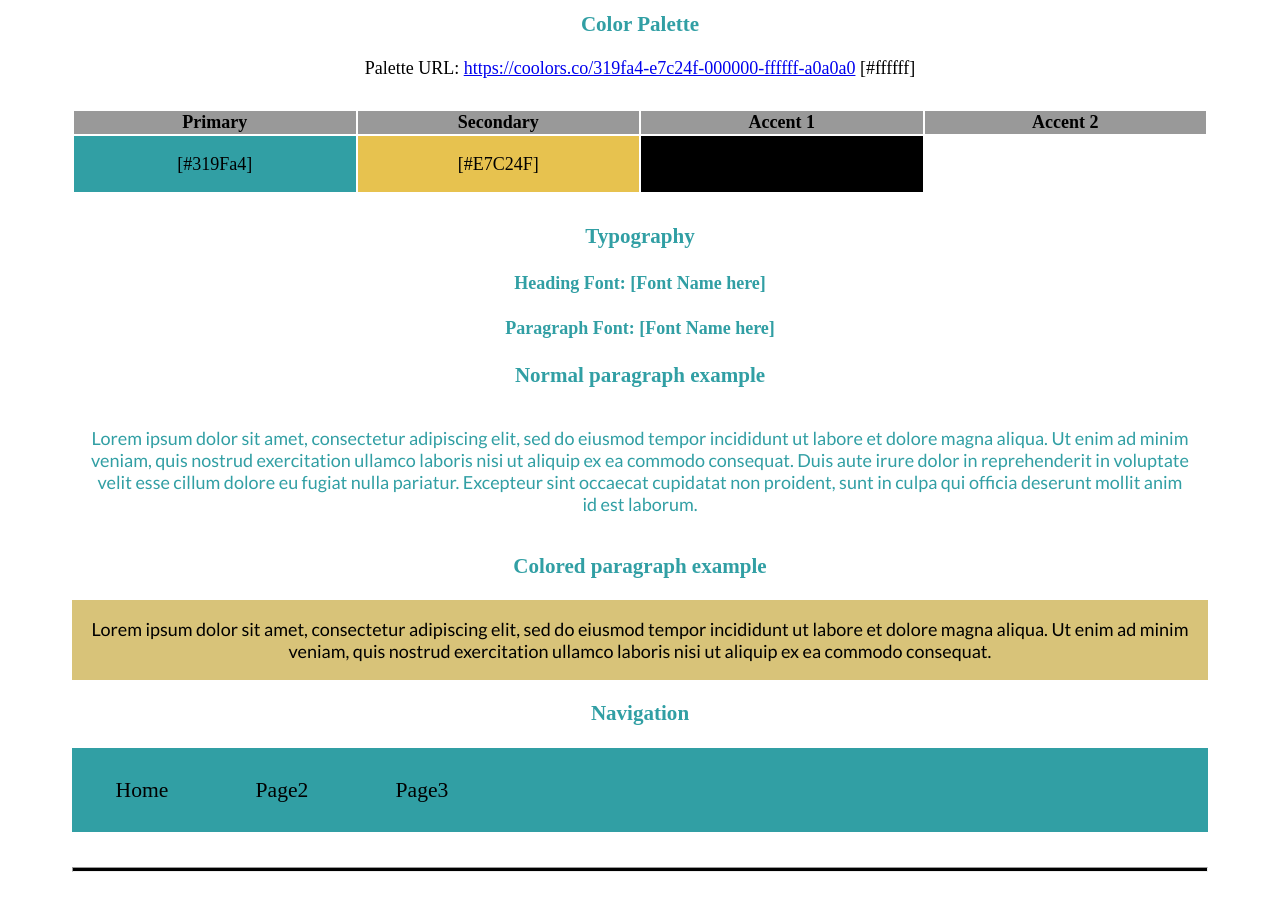
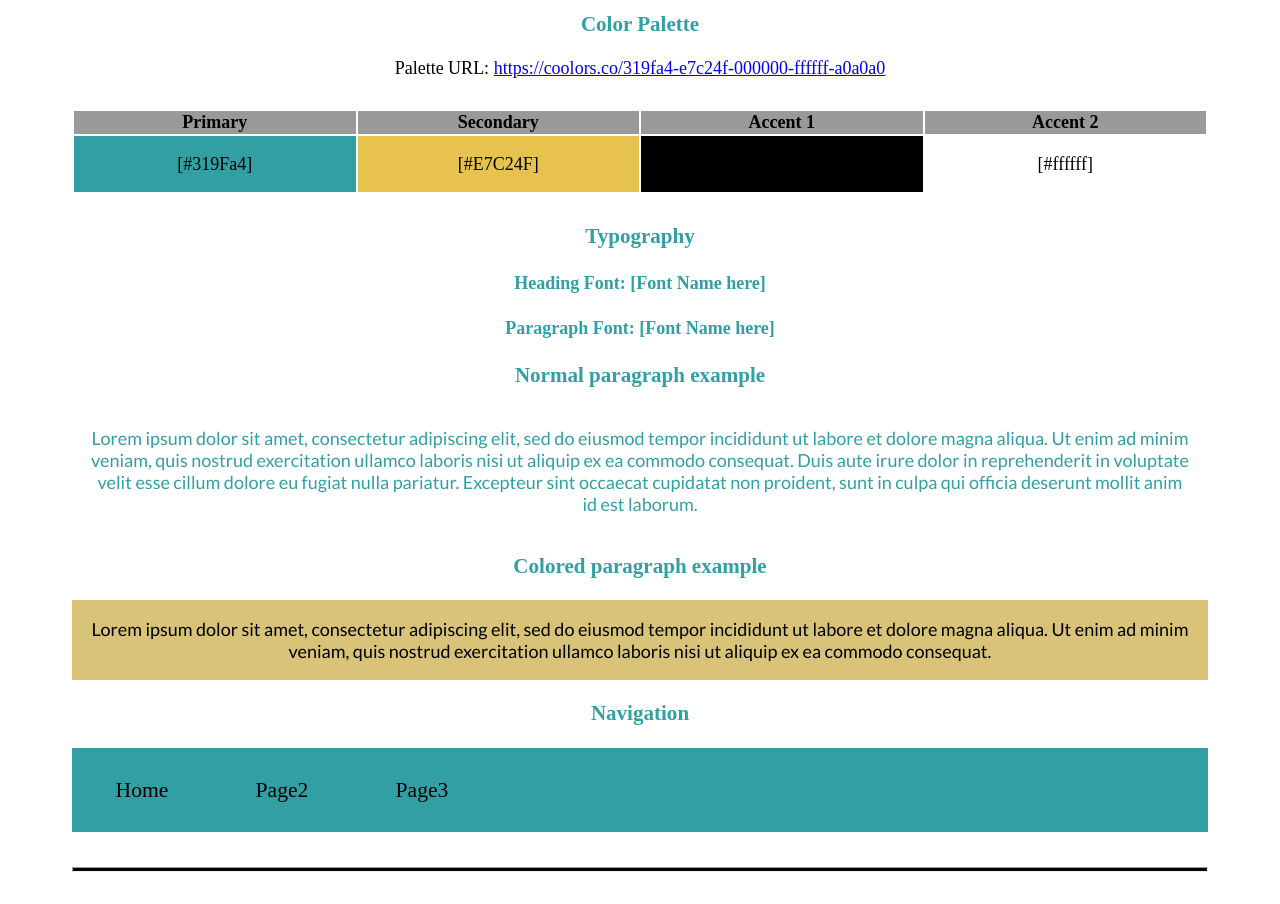
Before and after one commit to timmyrr/Music-Elf, a plain HTML site: page site-plan.html in a window 1280 px wide. Shown: the part 1040-1944 px from the top of the page. Drawn offline with Linux system fonts and the light colour scheme; a web font is replaced by a local one.

Commit message:
fixed colours

```diff
--- a/site-plan.html
+++ b/site-plan.html
@@ -59,7 +59,7 @@
       <table class="colors">
         <tr><th>Primary</th><th>Secondary</th><th>Accent 1</th><th>Accent 2</th></tr>
         <!-- Replace the numbers in the boxes below with your hex color codes. Then switch to the site-plan.css file and change your colors there as well. -->
-        <tr><td class="primary">[#319Fa4]</td><td class="secondary">[#E7C24F]</td><td class="accent1">[#000000]</td><td class="accent2"></td>[#ffffff]</tr>
+        <tr><td class="primary">[#319Fa4]</td><td class="secondary">[#E7C24F]</td><td class="accent1">[#000000]</td><td class="accent2">[#ffffff]</td></tr>
       </table>
 
       <!-- ------------------------Step 9------------------------------ -->
```
